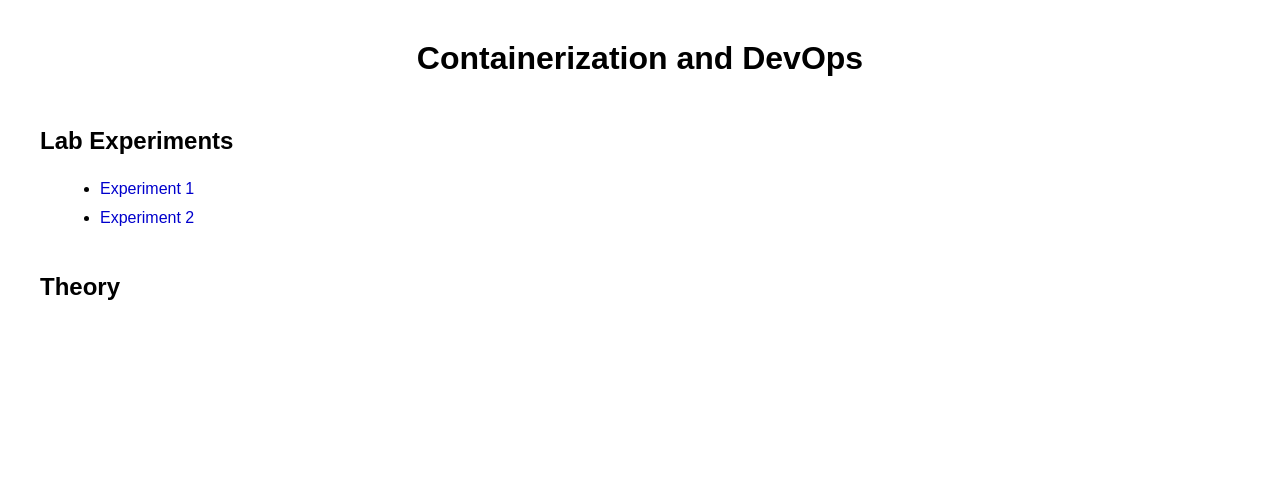
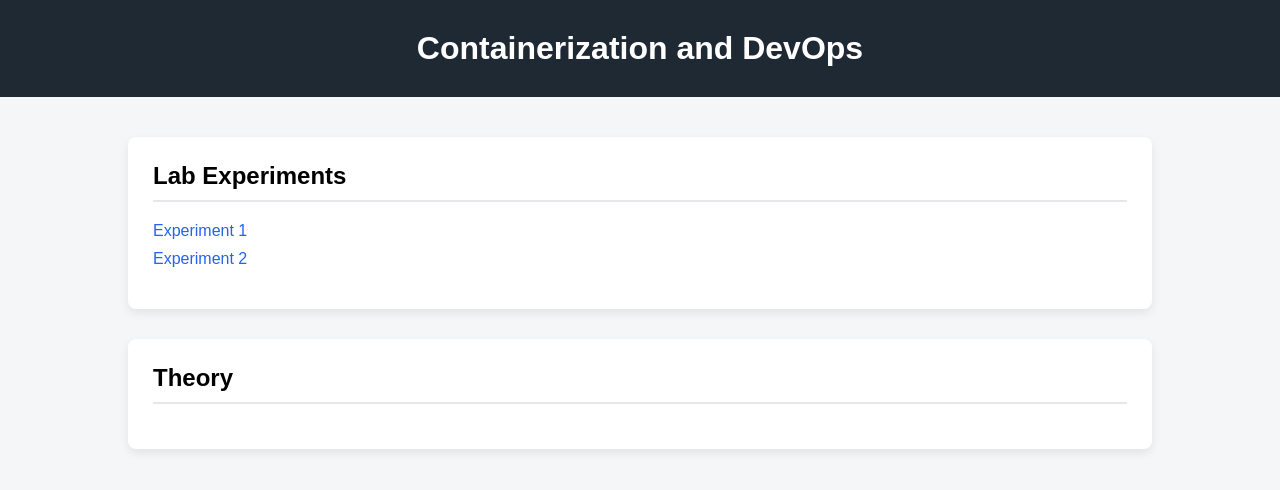
Before and after one commit to Ronak25034/Containerization, a plain HTML site: page index.html in a window 1280 px wide. Drawn offline with Linux system fonts and the light colour scheme.

Commit message:
Updated html file

```diff
--- a/index.html
+++ b/index.html
@@ -7,27 +7,51 @@
     <style>
         body {
             font-family: Arial, Helvetica, sans-serif;
-            margin: 40px;
-            background-color: #ffffff;
+            margin: 0;
+            padding: 0;
+            background-color: #f4f6f8;
         }
 
         h1 {
             text-align: center;
-            margin-bottom: 50px;
+            padding: 30px 0;
+            margin: 0;
+            background-color: #1f2933;
+            color: white;
+        }
+
+        .container {
+            width: 80%;
+            margin: 40px auto;
+        }
+
+        .section {
+            background-color: white;
+            padding: 25px;
+            margin-bottom: 30px;
+            border-radius: 8px;
+            box-shadow: 0 4px 10px rgba(0, 0, 0, 0.08);
         }
 
         h2 {
-            margin-top: 40px;
+            margin-top: 0;
+            border-bottom: 2px solid #e5e7eb;
+            padding-bottom: 10px;
         }
 
         ul {
-            margin-left: 20px;
-            line-height: 1.8;
+            list-style-type: none;
+            padding-left: 0;
+        }
+
+        li {
+            margin: 10px 0;
         }
 
         a {
             text-decoration: none;
-            color: #0000cc;
+            color: #2563eb;
+            font-weight: 500;
         }
 
         a:hover {
@@ -40,17 +64,25 @@
 
     <h1>Containerization and DevOps</h1>
 
+    <div class="container">
+
+        <div class="section">
             <h2>Lab Experiments</h2>
             <ul>
                 <li><a href="Lab/Experiment1/">Experiment 1</a></li>
                 <li><a href="Lab/Experiment2/">Experiment 2</a></li>
-        <!-- Add more experiments as needed -->
+
             </ul>
+        </div>
 
+        <div class="section">
             <h2>Theory</h2>
             <ul>
-        <!-- Add more classes as you do them -->
+
             </ul>
+        </div>
+
+    </div>
 
 </body>
 </html>
```
Lines whose indentation alone changed are shown as unchanged.
